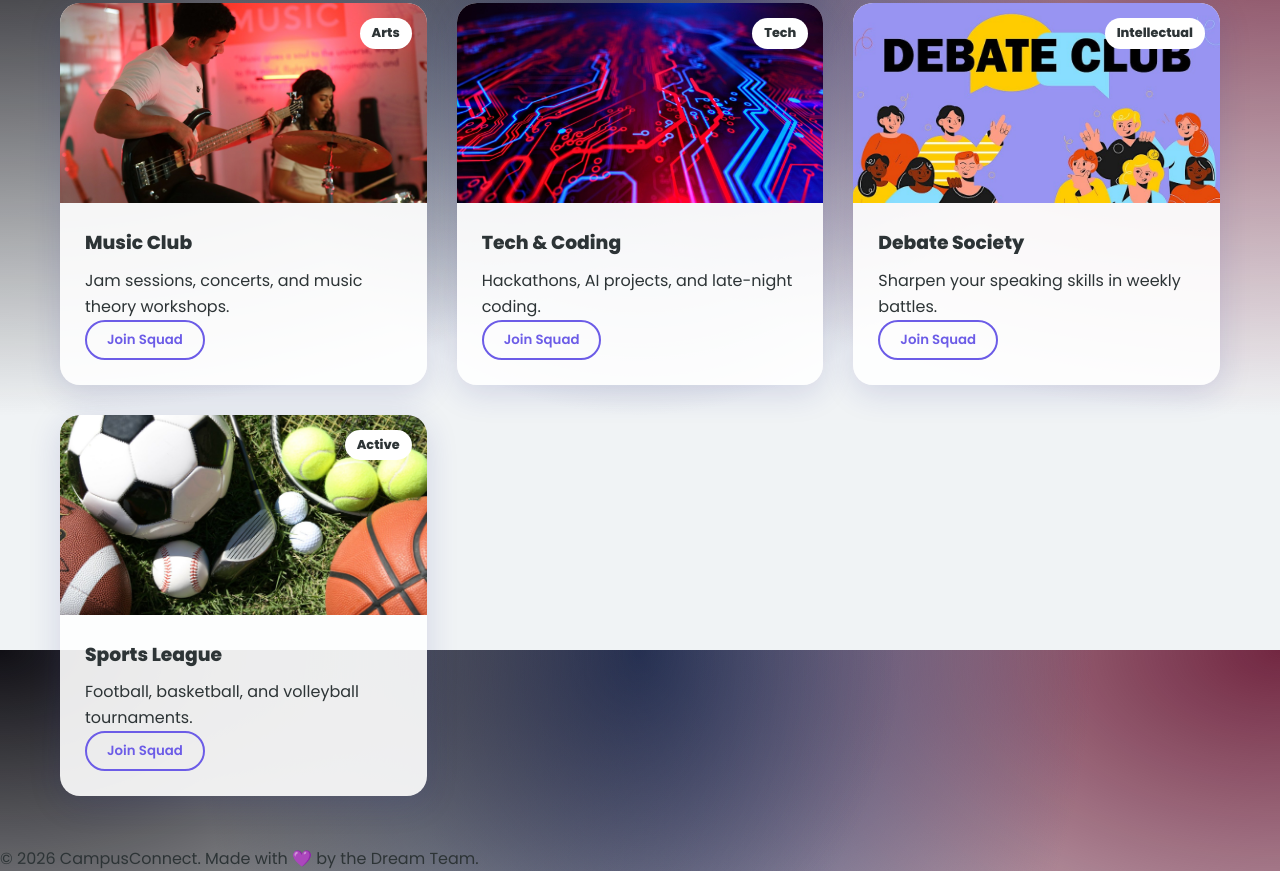
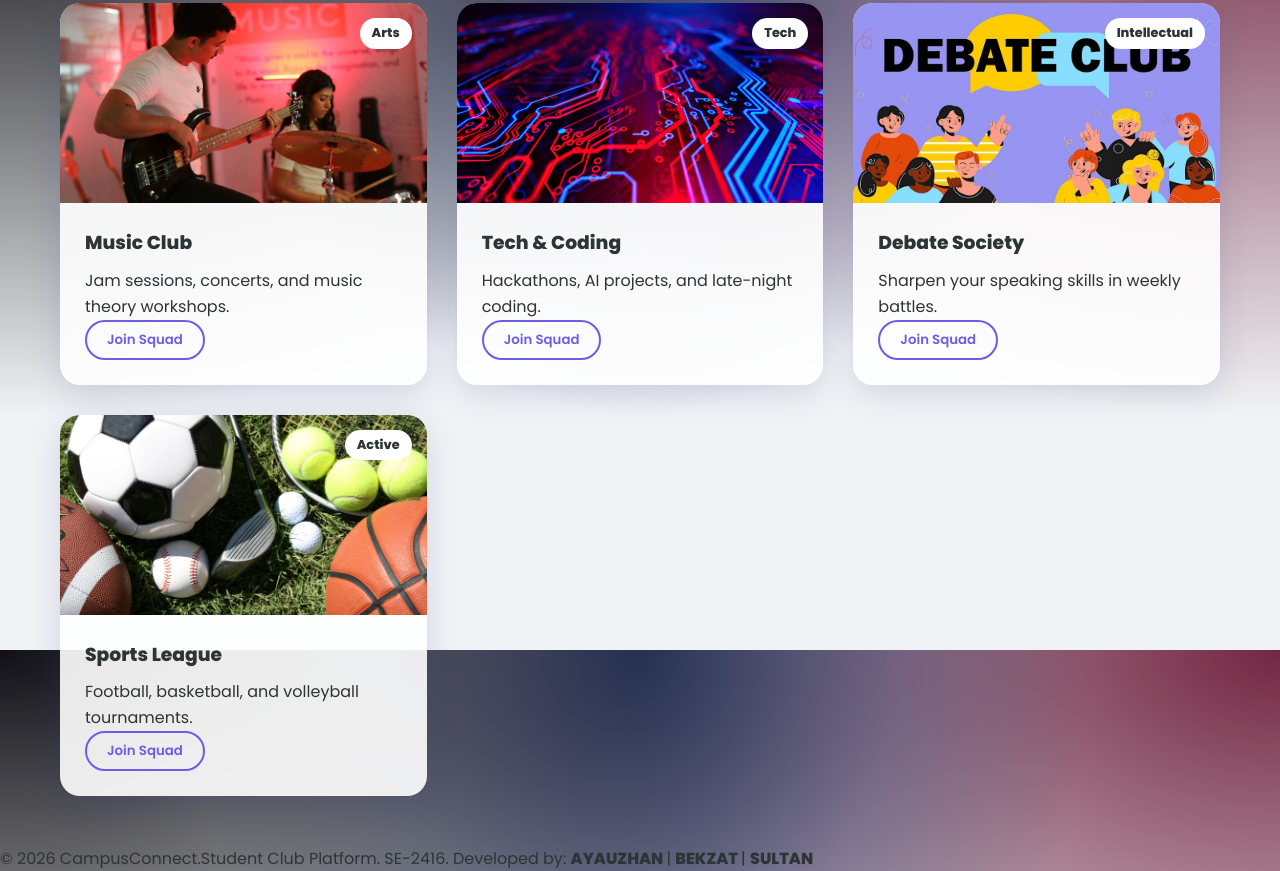
Before and after one commit to Ayauzhan-Baurzhanova/student-club-platform, a website: page public/index.html in a window 1280 px wide. Shown: the part 950-1821 px from the top of the page. Drawn offline with Linux system fonts and the light colour scheme.

Commit message:
Update index.html

```diff
--- a/public/index.html
+++ b/public/index.html
@@ -95,7 +95,7 @@
 
     <footer>
         <div class="footer-content">
-            <p>&copy; 2026 CampusConnect. Made with 💜 by the Dream Team.</p>
+            <p>&copy; 2026 CampusConnect.Student Club Platform. SE-2416. Developed by: <strong> AYAUZHAN </strong> | <strong> BEKZAT </strong> | <strong> SULTAN </strong> </p>
         </div>
     </footer>
 
```
